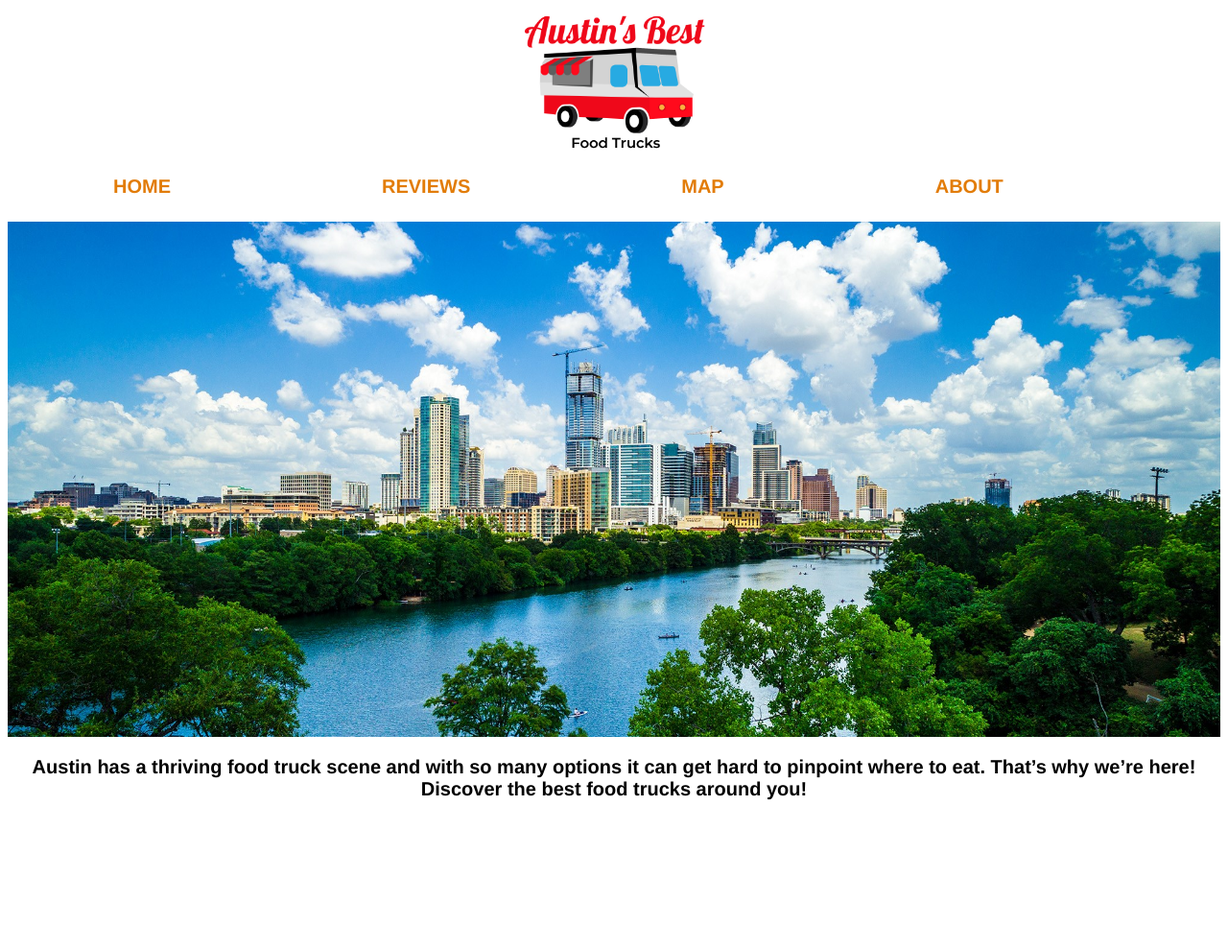
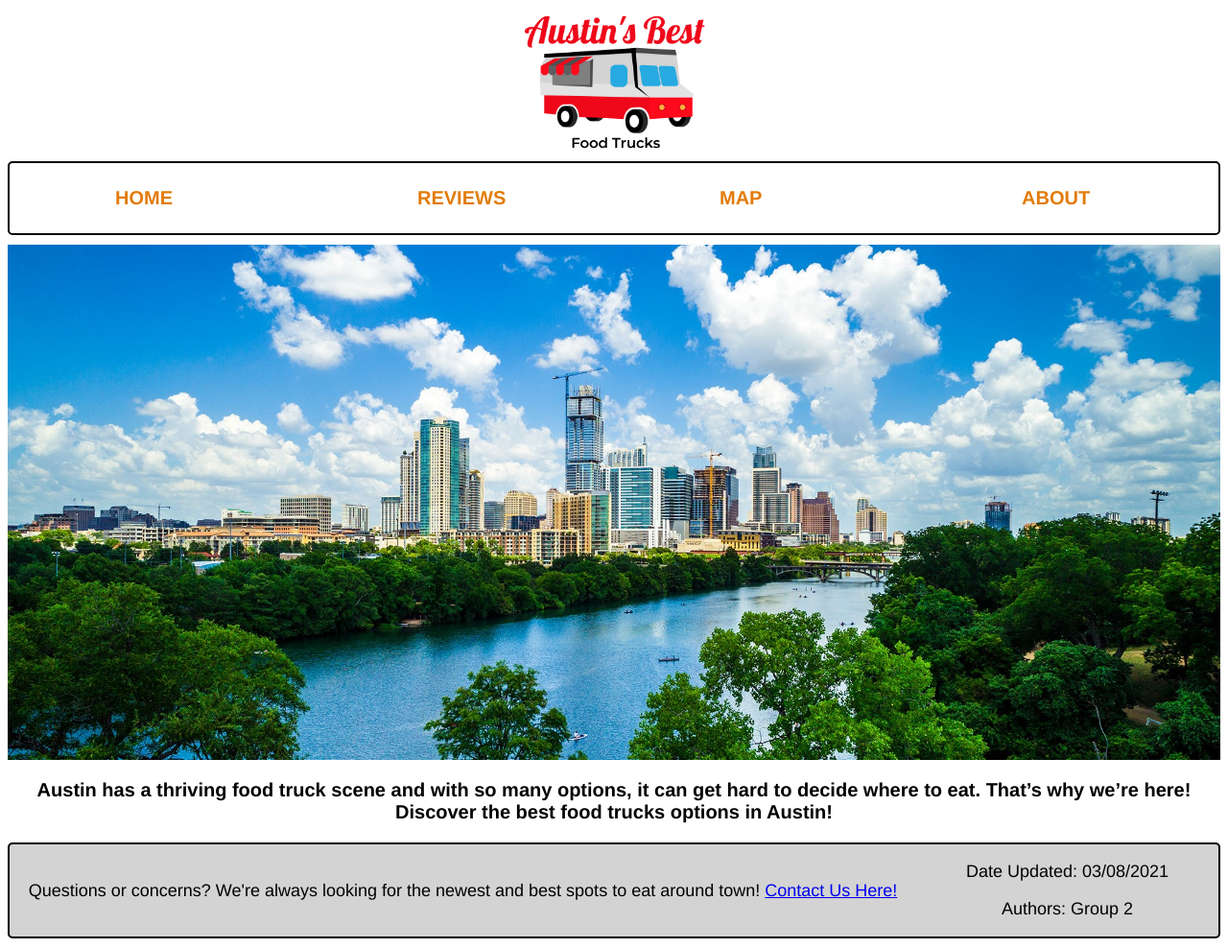
Before and after one commit to alex-chiu/austin-food-trucks, a PHP site: page /homePage.html in a window 1280 px wide. Shown: the whole page at 96% size. Before the commit the page ends 834 px from the top, so only its background shows below. Run offline with PHP 8.4, Linux system fonts and the light colour scheme.

Commit message:
Update Home Page

```diff
--- a/AustinFoodTruck/homePage.css
+++ b/AustinFoodTruck/homePage.css
@@ -14,15 +14,15 @@ ul {
     padding: 0;
     overflow: hidden;
     background-color: rgb(255, 255, 255);
-  }
+}
 
 li {
-    float: left;
+    flex: 1 1 25%;
+    justify-content: center;
 }
 
 li a {
     display: inline-block;
-
     color: rgb(226, 124, 8);
     text-align: center;
     padding: 25px 110px;
@@ -37,7 +37,7 @@ li a:hover {
     color: rgb(0, 0, 0);
 }
 
-p {
+#description {
     font-family: helvetica;
     font-size: 20px;
     text-align: center;
@@ -49,3 +49,35 @@ p {
     margin-left: auto;
     margin-right: auto;
 }
+
+#nav-bar {
+    border: 2px solid black;
+    border-radius: 5px;
+    margin: 10px 0px;
+    display: flex;
+    flex-direction: row;
+}
+
+#footer {
+    border: 2px solid black;
+    border-radius: 5px;
+    margin: 10px 0px;
+    display: flex;
+    flex-direction: row;
+    background-color: #d3d3d3;
+    align-items: center;
+}
+
+#contact {
+    flex: 1 1 75%;
+    font-family: helvetica;
+    font-size: 18px;
+    text-align: center;
+}
+
+#signature {
+    flex: 1 1 25%;
+    font-family: helvetica;
+    font-size: 18px;
+    text-align: center;
+}
--- a/AustinFoodTruck/homePage.html
+++ b/AustinFoodTruck/homePage.html
@@ -8,26 +8,34 @@
 	<meta name="description" content="Austin's Best Food Trucks">
 	<meta name="author" content="Group 2">
     <link rel="stylesheet" href="homePage.css">
+    <link rel="shortcut icon" href="./images/favicon.ico" type="image/x-icon">
 </head>
 
 <body>
 
 <div id="container">
-    <img id="logo" src="/AustinFoodTruck/logo.jpeg" alt="logo" width="15%">
+    <img id="logo" src="./images/logo.jpeg" alt="logo" width="15%">
 
-    <ul>
-        <li><a href="/AustinFoodTruck/homePage.html">HOME</a></li>
-        <li><a href="/AustinFoodTruck/reviewsPage.html">REVIEWS</a></li>
-        <li><a href="/AustinFoodTruck/mapPage.html">MAP</a></li>
-        <li><a href="/AustinFoodTruck/aboutPage.html">ABOUT</a></li>
-      </ul>
+    <ul id="nav-bar">
+        <li><a href="./homePage.html">HOME</a></li>
+        <li><a href="./reviewsPage.html">REVIEWS</a></li>
+        <li><a href="./mapPage.html">MAP</a></li>
+        <li><a href="./aboutPage.html">ABOUT</a></li>
+    </ul>
 
+    <img id="homePageImg" src="./images/homePageImg.jpg" alt="austin" width="100%">
 
-    <img id="homePageImg" src="/AustinFoodTruck/homePageImg.jpg" alt="austin" width="100%">
+    <p id="description">Austin has a thriving food truck scene and with so many options, it can get hard to decide where to eat. That’s why we’re here! Discover the best food trucks options in Austin!</p>
 
-    <p id="description">Austin has a thriving food truck scene and with so many options it can get hard to pinpoint where to eat. That’s why we’re here! Discover the best food trucks around you!</p>
-
-
+    <div id="footer">
+        <div id="contact">
+            <p>Questions or concerns? We're always looking for the newest and best spots to eat around town! <a href="mailto:help@austinfoodtrucks.com">Contact Us Here!</a></p>
+        </div>
+        <div id="signature">
+            <p>Date Updated: 03/08/2021</p>
+            <p>Authors: Group 2</p>
+        </div>
+    </div>
 </div>
 
 </body>
```
Also changed, not shown: AustinFoodTruck/images/favicon.ico (added), AustinFoodTruck/images/homePageImg.jpg (renamed from AustinFoodTruck/homePageImg.jpg), AustinFoodTruck/images/logo.jpeg (renamed from AustinFoodTruck/logo.jpeg).
